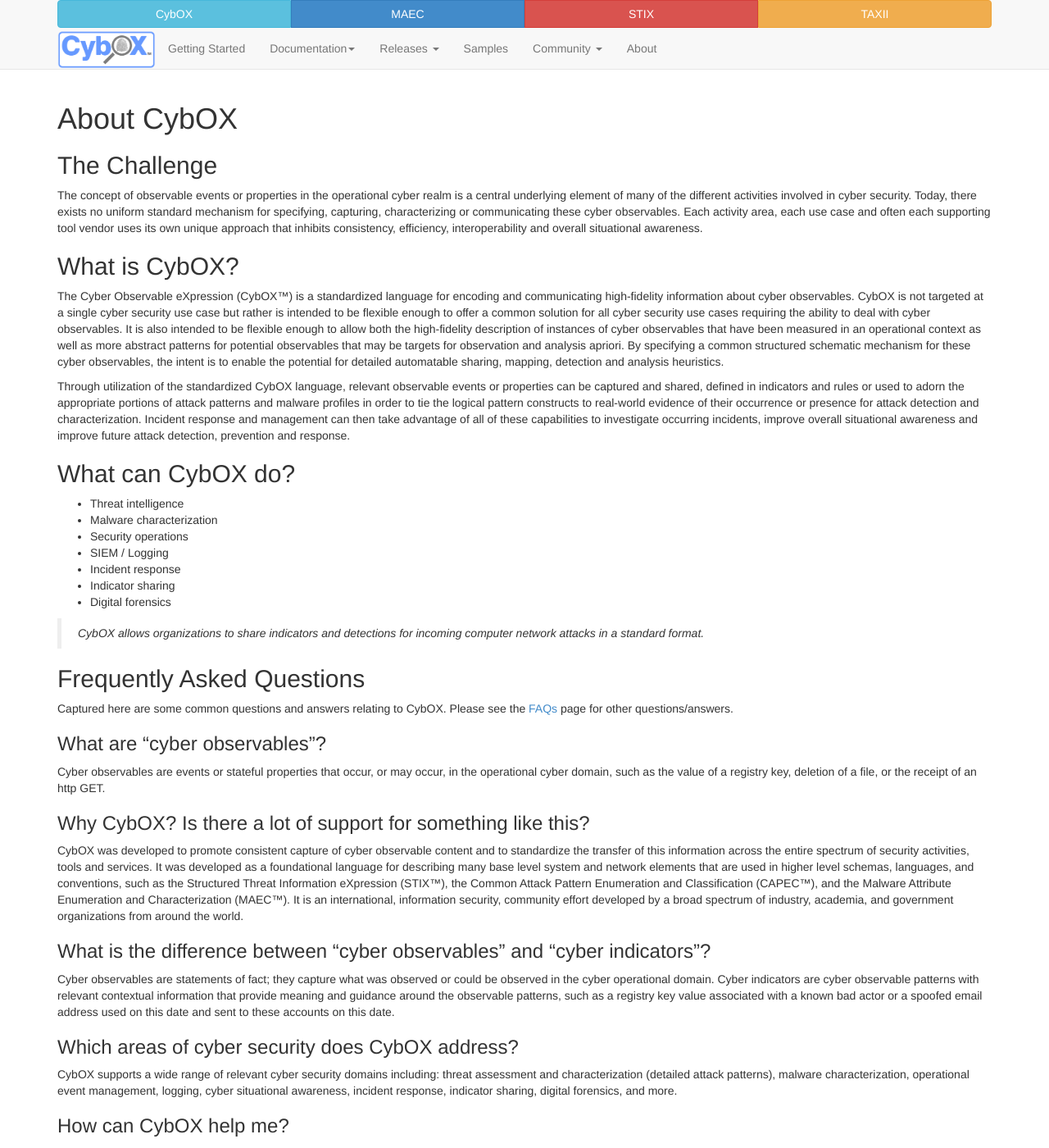
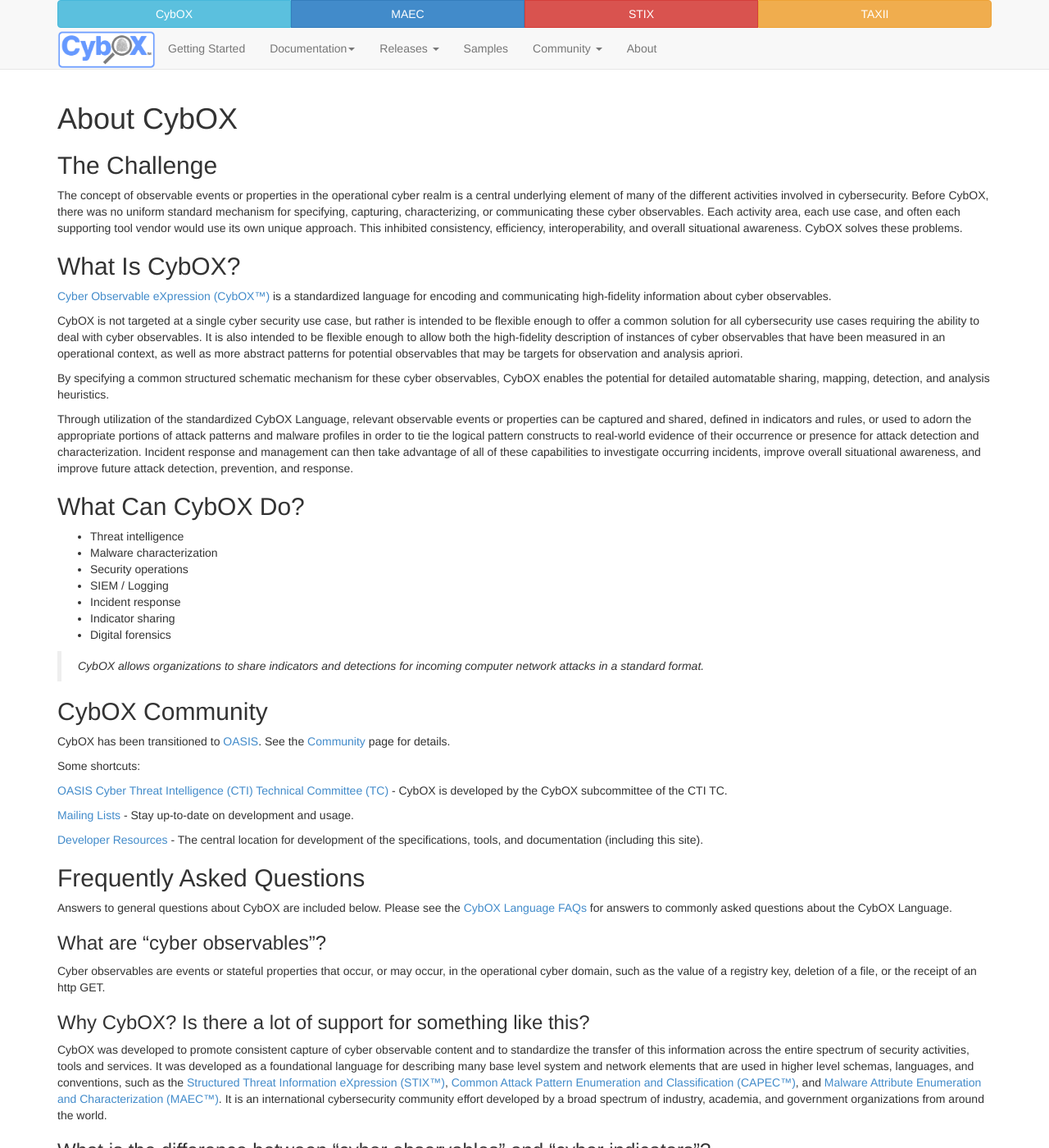
Before and after one commit to CybOXProject/cyboxproject.github.io, a Jekyll site: the page built from about/index.md, in a window 1280 px wide and 1400 px high. Shown: the whole window at 82% size. Built offline with Jekyll 4.4.1, drawn with Linux system fonts in a browser that asks for light colours; Markdown is read by kramdown in place of the engine named in the settings; some of the changed text lies outside the part shown.

Commit message:
Updated the About page
Added missing links, made header capitalization consistent with rest of site, added missing punctuation, replaced old mitre.org urls, made other minor edits, and added a Community sub-section to match the About STIX and About TAXII pages.

```diff
--- a/about/index.md
+++ b/about/index.md
@@ -4,14 +4,18 @@
 ---
 
 ## The Challenge
-The concept of observable events or properties in the operational cyber realm is a central underlying element of many of the different activities involved in cyber security. Today, there exists no uniform standard mechanism for specifying, capturing, characterizing or communicating these cyber observables. Each activity area, each use case and often each supporting tool vendor uses its own unique approach that inhibits consistency, efficiency, interoperability and overall situational awareness.
+The concept of observable events or properties in the operational cyber realm is a central underlying element of many of the different activities involved in cybersecurity. Before CybOX, there was no uniform standard mechanism for specifying, capturing, characterizing, or communicating these cyber observables. Each activity area, each use case, and often each supporting tool vendor would use its own unique approach. This inhibited consistency, efficiency, interoperability, and overall situational awareness. CybOX solves these problems.
 
-## What is CybOX?
-The Cyber Observable eXpression (CybOX™) is a standardized language for encoding and communicating high-fidelity information about cyber observables. CybOX is not targeted at a single cyber security use case but rather is intended to be flexible enough to offer a common solution for all cyber security use cases requiring the ability to deal with cyber observables. It is also intended to be flexible enough to allow both the high-fidelity description of instances of cyber observables that have been measured in an operational context as well as more abstract patterns for potential observables that may be targets for observation and analysis apriori. By specifying a common structured schematic mechanism for these cyber observables, the intent is to enable the potential for detailed automatable sharing, mapping, detection and analysis heuristics.
+## What Is CybOX?
+[Cyber Observable eXpression (CybOX™)](http://cyboxproject.github.io/releases/2.1/) is a standardized language for encoding and communicating high-fidelity information about cyber observables.
 
-Through utilization of the standardized CybOX language, relevant observable events or properties can be captured and shared, defined in indicators and rules or used to adorn the appropriate portions of attack patterns and malware profiles in order to tie the logical pattern constructs to real-world evidence of their occurrence or presence for attack detection and characterization. Incident response and management can then take advantage of all of these capabilities to investigate occurring incidents, improve overall situational awareness and improve future attack detection, prevention and response.
+CybOX is not targeted at a single cyber security use case, but rather is intended to be flexible enough to offer a common solution for all cybersecurity use cases requiring the ability to deal with cyber observables. It is also intended to be flexible enough to allow both the high-fidelity description of instances of cyber observables that have been measured in an operational context, as well as more abstract patterns for potential observables that may be targets for observation and analysis apriori.
 
-## What can CybOX do?
+By specifying a common structured schematic mechanism for these cyber observables, CybOX enables the potential for detailed automatable sharing, mapping, detection, and analysis heuristics.
+
+Through utilization of the standardized CybOX Language, relevant observable events or properties can be captured and shared, defined in indicators and rules, or used to adorn the appropriate portions of attack patterns and malware profiles in order to tie the logical pattern constructs to real-world evidence of their occurrence or presence for attack detection and characterization. Incident response and management can then take advantage of all of these capabilities to investigate occurring incidents, improve overall situational awareness, and improve future attack detection, prevention, and response.
+
+## What Can CybOX Do?
 
 - Threat intelligence
 - Malware characterization
@@ -23,9 +27,20 @@
 
 >  CybOX allows organizations to share indicators and detections for incoming computer network attacks in a standard format.
 
+## CybOX Community
+CybOX has been transitioned to [OASIS](https://www.oasis-open.org/committees/cti). See the [Community](http://cyboxproject.github.io/community/) page for details.
+
+Some shortcuts:
+
+[OASIS Cyber Threat Intelligence (CTI) Technical Committee (TC)](https://www.oasis-open.org/committees/cti) - CybOX is developed by the CybOX subcommittee of the CTI TC.
+
+[Mailing Lists](http://cyboxproject.github.io/community/#discussion-lists-amp-archives) - Stay up-to-date on development and usage.
+
+[Developer Resources](https://cyboxproject.github.io/documentation/tools/) - The central location for development of the specifications, tools, and documentation (including this site).
+
 ## Frequently Asked Questions
 
-Captured here are some common questions and answers relating to CybOX. Please see the [FAQs](/faqs) page for other questions/answers.
+Answers to general questions about CybOX are included below. Please see the [CybOX Language FAQs](http://cyboxproject.github.io/faqs/) for answers to commonly asked questions about the CybOX Language.
 
 ###  What are "cyber observables"?
 
@@ -33,15 +48,15 @@
 
 ### Why CybOX? Is there a lot of support for something like this?
 
-CybOX was developed to promote consistent capture of cyber observable content and to standardize the transfer of this information across the entire spectrum of security activities, tools and services. It was developed as a foundational language for describing many base level system and network elements that are used in higher level schemas, languages, and conventions, such as the Structured Threat Information eXpression (STIX™), the Common Attack Pattern Enumeration and Classification (CAPEC™), and the Malware Attribute Enumeration and Characterization (MAEC™). It is an international, information security, community effort developed by a broad spectrum of industry, academia, and government organizations from around the world.
+CybOX was developed to promote consistent capture of cyber observable content and to standardize the transfer of this information across the entire spectrum of security activities, tools and services. It was developed as a foundational language for describing many base level system and network elements that are used in higher level schemas, languages, and conventions, such as the [Structured Threat Information eXpression (STIX™)](https://stixproject.github.io/), [Common Attack Pattern Enumeration and Classification (CAPEC™)](https://capec.mitre.org/), and [Malware Attribute Enumeration and Characterization (MAEC™)](https://maecproject.github.io/). It is an international cybersecurity community effort developed by a broad spectrum of industry, academia, and government organizations from around the world.
 
 ### What is the difference between "cyber observables" and "cyber indicators"?
 
 Cyber observables are statements of fact; they capture what was observed or could be observed in the cyber operational domain. Cyber indicators are cyber observable patterns with relevant contextual information that provide meaning and guidance around the observable patterns, such as a registry key value associated with a known bad actor or a spoofed email address used on this date and sent to these accounts on this date.
 
-### Which areas of cyber security does CybOX address?
+### Which areas of cybersecurity does CybOX address?
 
-CybOX supports a wide range of relevant cyber security domains including: threat assessment and characterization (detailed attack patterns), malware characterization, operational event management, logging, cyber situational awareness, incident response, indicator sharing, digital forensics, and more.
+CybOX supports a wide range of relevant cybersecurity domains including: threat assessment and characterization (detailed attack patterns), malware characterization, operational event management, logging, cyber situational awareness, incident response, indicator sharing, digital forensics, and more.
 
 ### How can CybOX help me?
 
@@ -49,22 +64,22 @@
 
 ### How is CybOX licensed?
 
-See the [Terms of Use](http://cybox.mitre.org/about/termsofuse.html).
+See the [Terms of Use](http://cyboxproject.github.io/faqs/tou.html).
 
 ## Relationships to Other Efforts
 
 ### STIX
 
-The Structured Threat Information eXpression (STIX™) uses the CybOX Language to describe cyber observables. The CybOX schema is natively imported and used within STIX to characterize system and network events and behaviors observed within the operational cyber domain or observable patterns for use within cyber indicators.
+[Structured Threat Information eXpression (STIX™)](https://stixproject.github.io/) is a structured language for describing cyber threat information so it can be shared, stored, and analyzed in a consistent manner. STIX uses the CybOX Language to describe cyber observables. The CybOX schema is natively imported and used within STIX to characterize system and network events and behaviors observed within the operational cyber domain or observable patterns for use within cyber indicators.
 
 ### MAEC
 
-The Malware Attribute Enumeration and Characterization (MAEC™) is a standardized language for encoding and communicating high-fidelity information about malware based upon attributes such as behaviors, artifacts, and attack patterns. MAEC uses the CybOX Language to describe cyber observables. The CybOX schema is imported and used within MAEC to characterize malware-related system and network events and behaviors observed within the operational cyber domain.
+[Malware Attribute Enumeration and Characterization (MAEC™)](https://maecproject.github.io/) is a standardized language for encoding and communicating high-fidelity information about malware based upon attributes such as behaviors, artifacts, and attack patterns. MAEC uses the CybOX Language to describe cyber observables. The CybOX schema is imported and used within MAEC to characterize malware-related system and network events and behaviors observed within the operational cyber domain.
 
 ### CAPEC
 
-The Common Attack Pattern Enumeration and Classification (CAPEC™) is a publicly available, community-developed list of common attack patterns along with a comprehensive schema and classification taxonomy. The CybOX schema is imported and used within CAPEC to characterize system and network events and behaviors observed within the operational cyber domain.
+[Common Attack Pattern Enumeration and Classification (CAPEC™)](https://capec.mitre.org/) is a publicly available, community-developed list of common attack patterns along with a comprehensive schema and classification taxonomy. The CybOX schema is imported and used within CAPEC to characterize system and network events and behaviors observed within the operational cyber domain.
 
 ### TAXII
 
-The Trusted Automated eXchange of Indicator Information (TAXII™) is a related U.S. Department of Homeland Securityâ€“led effort of the office of Cybersecurity and Communications to securely share automated cyber threat information. TAXII uses the Structured Threat Information eXpression (STIX™) to represent cyber threat information in a standardized and structured manner, and STIX uses CybOX to represent cyber observables.
+[Trusted Automated eXchange of Indicator Information (TAXII™)](http://taxiiproject.github.io/) is the main transport mechanism for cyber threat information represented in STIX. Through the use of TAXII services, organizations can share cyber threat information in a secure and automated manner. TAXII uses STIX to represent cyber threat information in a standardized and structured manner, and STIX uses CybOX to represent cyber observables.
```
